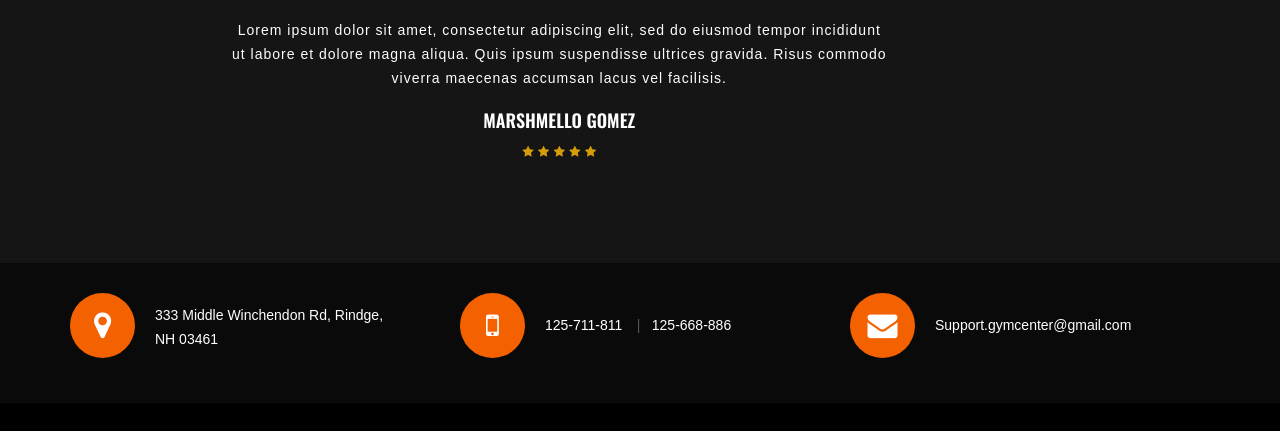
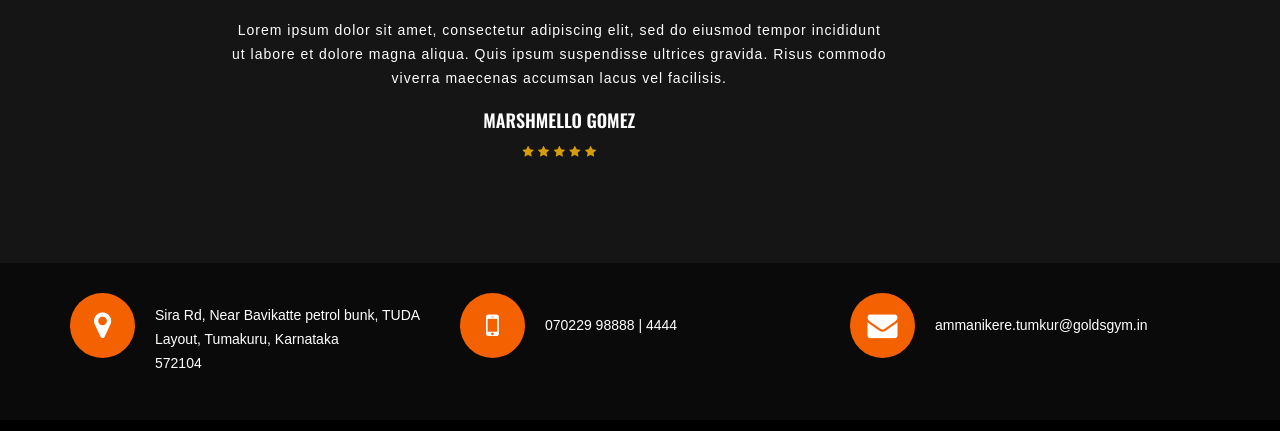
Before and after one commit to leopanthers/trial3, a plain HTML site: page about-us.html in a window 1280 px wide. Shown: the part 3483-3914 px from the top of the page. Drawn offline with nearby package versions, Linux system fonts and the light colour scheme; a web font is replaced by a local one.

Commit message:
Update about-us.html

```diff
--- a/about-us.html
+++ b/about-us.html
@@ -452,29 +452,28 @@
     </section>
     <!-- Testimonial Section End -->
 
-    <!-- Get In Touch Section Begin -->
+     <!-- Get In Touch Section Begin -->
     <div class="gettouch-section">
         <div class="container">
             <div class="row">
                 <div class="col-md-4">
                     <div class="gt-text">
                         <i class="fa fa-map-marker"></i>
-                        <p>333 Middle Winchendon Rd, Rindge,<br/> NH 03461</p>
+                        <p>Sira Rd, Near Bavikatte petrol bunk, TUDA Layout, Tumakuru, Karnataka<br/> 572104</p>
                     </div>
                 </div>
                 <div class="col-md-4">
                     <div class="gt-text">
                         <i class="fa fa-mobile"></i>
                         <ul>
-                            <li>125-711-811</li>
-                            <li>125-668-886</li>
+                            <li>070229 98888 | 4444</li>
                         </ul>
                     </div>
                 </div>
                 <div class="col-md-4">
                     <div class="gt-text email">
                         <i class="fa fa-envelope"></i>
-                        <p>Support.gymcenter@gmail.com</p>
+                        <p>ammanikere.tumkur@goldsgym.in</p>
                     </div>
                 </div>
             </div>
```
